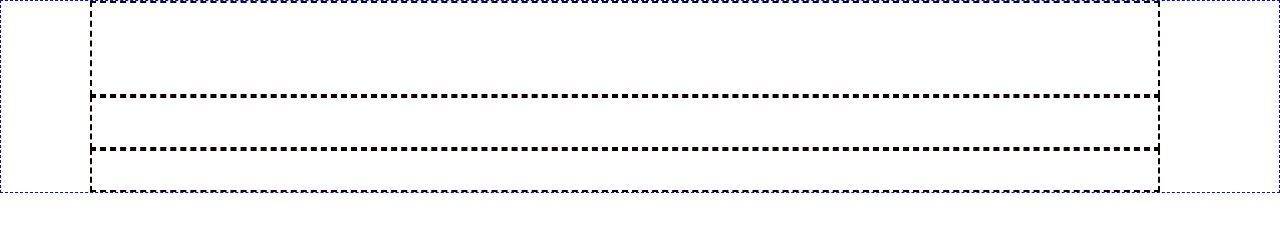
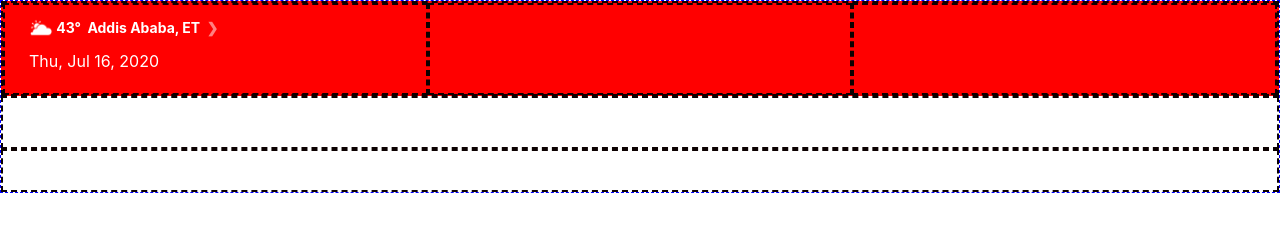
Before and after one commit to Berabjesus/Newsweek.com-clone, a plain HTML site: page index.html in a window 1280 px wide. Drawn offline with nearby package versions, Linux system fonts and the light colour scheme.

Commit message:
main header's top part weather section done

```diff
--- a/css/style.css
+++ b/css/style.css
@@ -7,8 +7,8 @@
   border: 2px dashed rgb(12, 1, 1);
 }
 
-.p-custom {
-    padding: 0 104px;
+.width-custom {
+  max-width: 1310px;
 }
 
 /* Fixed navbar starts here */
@@ -53,6 +53,19 @@
 
 .header-top {
   height: 95px;
+  background-color: red;
+}
+
+.weather > img {
+  width: 24px;
+  height: 24px;
+}
+
+.weather p {
+  color: white;
+  font-size: 14px;
+  font-weight: 700;
+  margin: 0 0.2rem;
 }
 
 .header-middle {
--- a/index.html
+++ b/index.html
@@ -26,10 +26,26 @@
 
   <!-- /* main Header starts here */ -->
 
-  <header class="container-fluid p-custom main-header border-temp">
-    <div class="row w-100 header-top border-temp-1"></div>
-    <div class="row w-100 header-middle border-temp-1"></div>
-    <div class="row w-100 header-bottom border-temp-1"></div>
+  <header class="container-fluid p-0 border-temp">
+    <div class="main-header width-custom mx-auto">
+      <section class="row w-100 m-0 header-top border-temp-1">
+        <div class="header-top_weather-date py-1 pl-4 col-4 d-flex flex-column justify-content-center border-temp-1">
+          <div class="weather my-2 d-flex">
+            <img src="./media/icons/weather.png" alt="weather" class="img-fluid">
+            <p>43°</p>
+            <p>Addis Ababa, ET</p>
+            <p class="text-white-50">&#10095;</p>
+          </div>
+          <div class="date text-white">
+            <p>Thu, Jul 16, 2020</p>
+          </div>
+        </div>
+        <div class="header-top_logo col-4 border-temp-1"></div>
+        <div class="header-top_btns col-4 border-temp-1"></div>
+      </section>
+      <section class="row w-100 m-0 header-middle border-temp-1"></section>
+      <section class="row w-100 m-0 header-bottom border-temp-1"></section>
+    </div>
   </header>
 
 <script src="https://code.jquery.com/jquery-3.5.1.slim.min.js" integrity="sha384-DfXdz2htPH0lsSSs5nCTpuj/zy4C+OGpamoFVy38MVBnE+IbbVYUew+OrCXaRkfj" crossorigin="anonymous"></script>
```
Also changed, not shown: media/icons/weather.png (added). Lines whose indentation alone changed are shown as unchanged.
